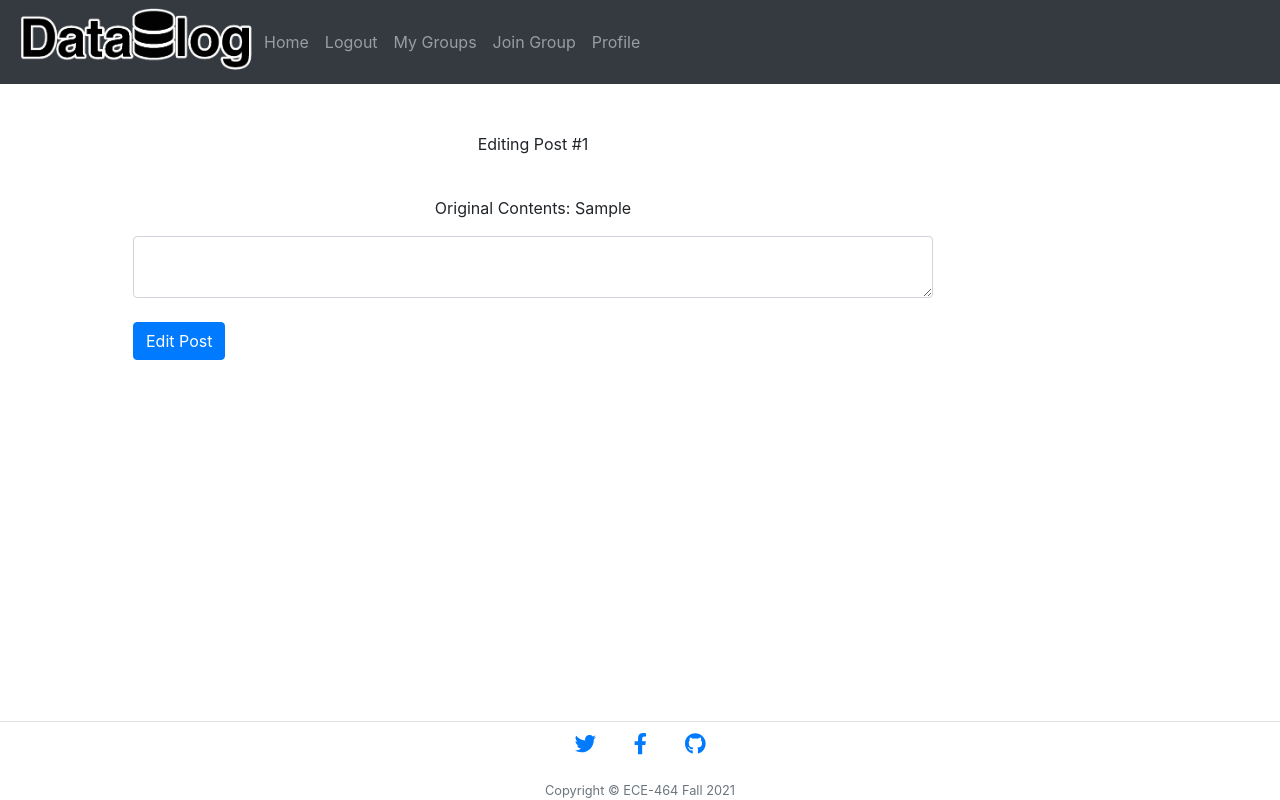
After one commit to joongyeoncho0823/ECE464_FinalProject, a Flask app: page /edit/1 in a window 1280 px wide. The commit adds this page. Run offline with Flask 2, Linux system fonts and the light colour scheme; a user stored in the database is signed in; tables that the repository leaves empty hold one stand-in row (values such as "Sample post"); some libraries are stand-ins or nearby versions.

Commit message:
Implemented Edit Post functionality

```diff
--- a/website/templates/discussion.html
+++ b/website/templates/discussion.html
@@ -13,6 +13,7 @@
             <h6 align="center" class="card-title">{{note.title}}: <span>{{note.date}}</span></h6>
             <p class="card-text">{{ note.data }}</p>
             {%if note.user_id == current_user.id %}
+
             <button type="button" class="close" onClick="deleteNote({{ note.id }})">
                 <span aria-hidden="true">&times;</span>
             </button>
--- /dev/null
+++ b/website/templates/editPost.html
@@ -0,0 +1,18 @@
+{% extends "base.html" %} {% block title %}Add Posts{% endblock %}
+
+{%block content%}
+
+<div class="d-flex p-5">
+    <form method="POST" , action="/edit/{{editedNote.id}}">
+        <p align="center">Editing Post #{{editedNote.id}}</p>
+        <br>
+        <p align="center">Original Contents: {{editedNote.data}}</p>
+        <textarea name="note" id="note" class="form-control"></textarea>
+        <br>
+        <div style="width:800px; margin:0 auto;">
+            <button type="submit" class="btn btn-primary">Edit Post</button>
+        </div>
+    </form>
+</div>
+
+{%endblock%}
--- a/website/templates/home.html
+++ b/website/templates/home.html
@@ -29,9 +29,12 @@
         <h6 align= "left" class="card-title">{{note.title}}:  <span>{{note.date}}</span></h6>
         <p class="card-text">{{ note.data }}</p>
         {%if note.user_id == user.id%}
-        <button type="button" class="close" onClick="deleteNote({{ note.id }})">
+        <button type="button" class="close" onClick="deleteNote({{ note.n_id }})">
           <span aria-hidden="true">&times;</span>
         </button>
+        <a href="{{url_for('views.edit', note_id=note.n_id)}}">
+          <button class="btn btn-primary">Edit Post</button>
+        </a>
         {%endif%}
       </div>
   {%endif%}
--- a/website/views.py
+++ b/website/views.py
@@ -14,7 +14,7 @@
 def home():
 
     posts = db.session.execute(
-        "SELECT DISTINCT * FROM Note, User, user_discussion, Discussion WHERE user_discussion.user_id == Note.user_id AND Note.discussion_id == Discussion.id AND user_discussion.user_id == User.id AND Note.discussion_id == user_discussion.discussion_id ORDER BY Note.date DESC")
+        "SELECT DISTINCT Note.id AS n_id,* FROM Note, User, user_discussion, Discussion WHERE user_discussion.user_id == Note.user_id AND Note.discussion_id == Discussion.id AND user_discussion.user_id == User.id AND Note.discussion_id == user_discussion.discussion_id ORDER BY Note.date DESC")
 
     return render_template("home.html", posts=posts,  user=current_user)
 
@@ -36,6 +36,34 @@
             db.session.commit()
 
     return jsonify({})
+
+@ views.route('/edit/<int:note_id>', methods=['GET','POST'])
+@ login_required
+def edit(note_id):
+    editedNote = Note.query.get(note_id)
+    if request.method == 'POST':
+        note = request.form.get('note')
+        if len(note) > 1:
+            if editedNote.user_id == current_user.id:
+                editedNote.data = note
+                db.session.commit()
+                flash("Edited post succesfully!", category='success')
+                return redirect(url_for('views.home'))
+            else:
+                flash("You don't have permission to edit this!", category='error')
+                return redirect(url_for('views.home'))
+        else:
+            flash('Post is too short!', category='error')
+    # note = json.loads(request.data)
+    # noteId = note['noteId']
+    # note = Note.query.get(noteId)
+    # if note:
+    #     if note.user_id == current_user.id:
+    #         db.session.commit()
+
+    # return jsonify({})
+    my_discussions = current_user.discussions.all()
+    return render_template("editPost.html", my_discussions=my_discussions, user=current_user, editedNote=editedNote)
 
 
 @ views.route('/add', methods=['GET', 'POST'])
```
Also changed, not shown: website/static/index.js (line endings or trailing spaces).
